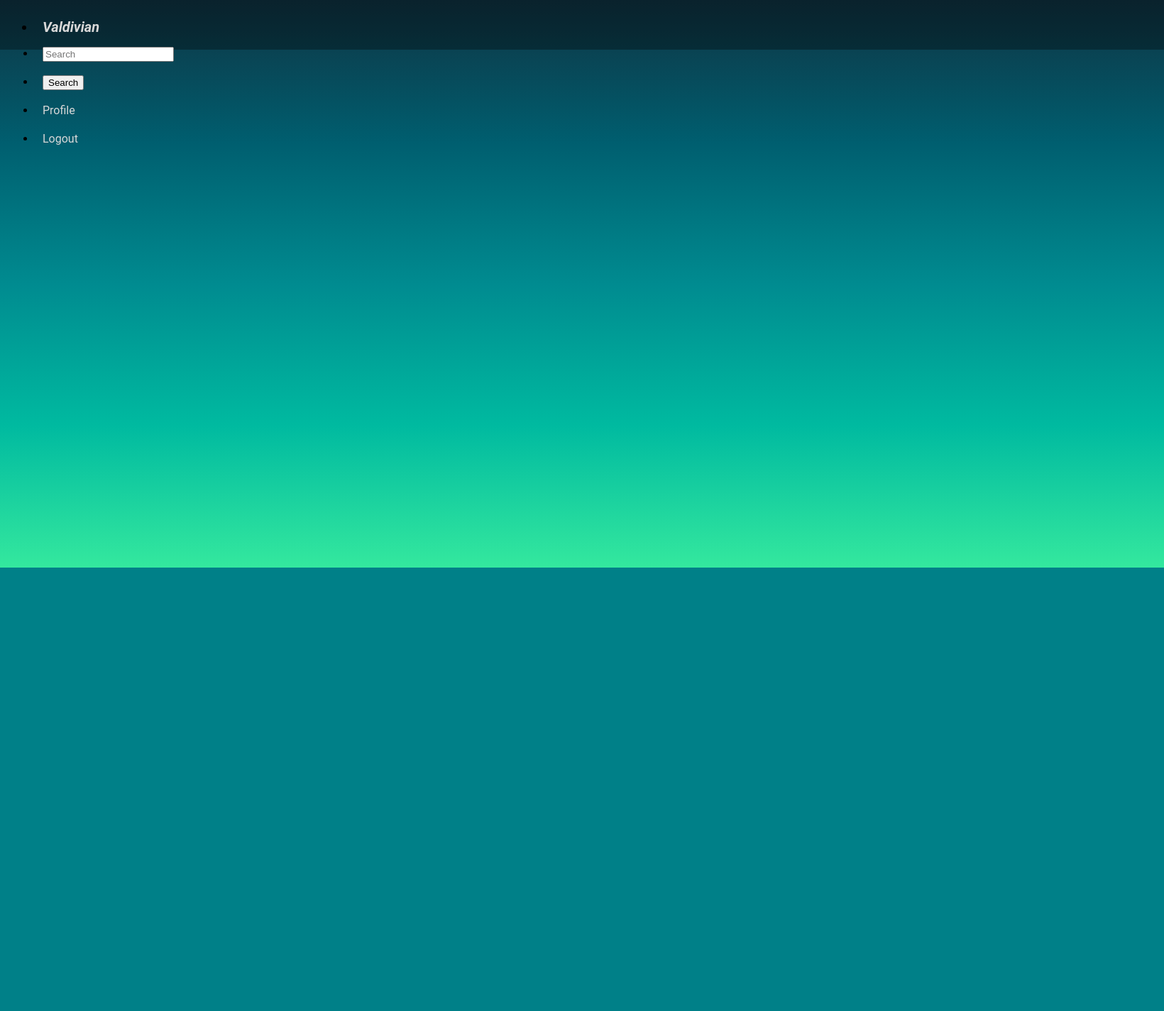
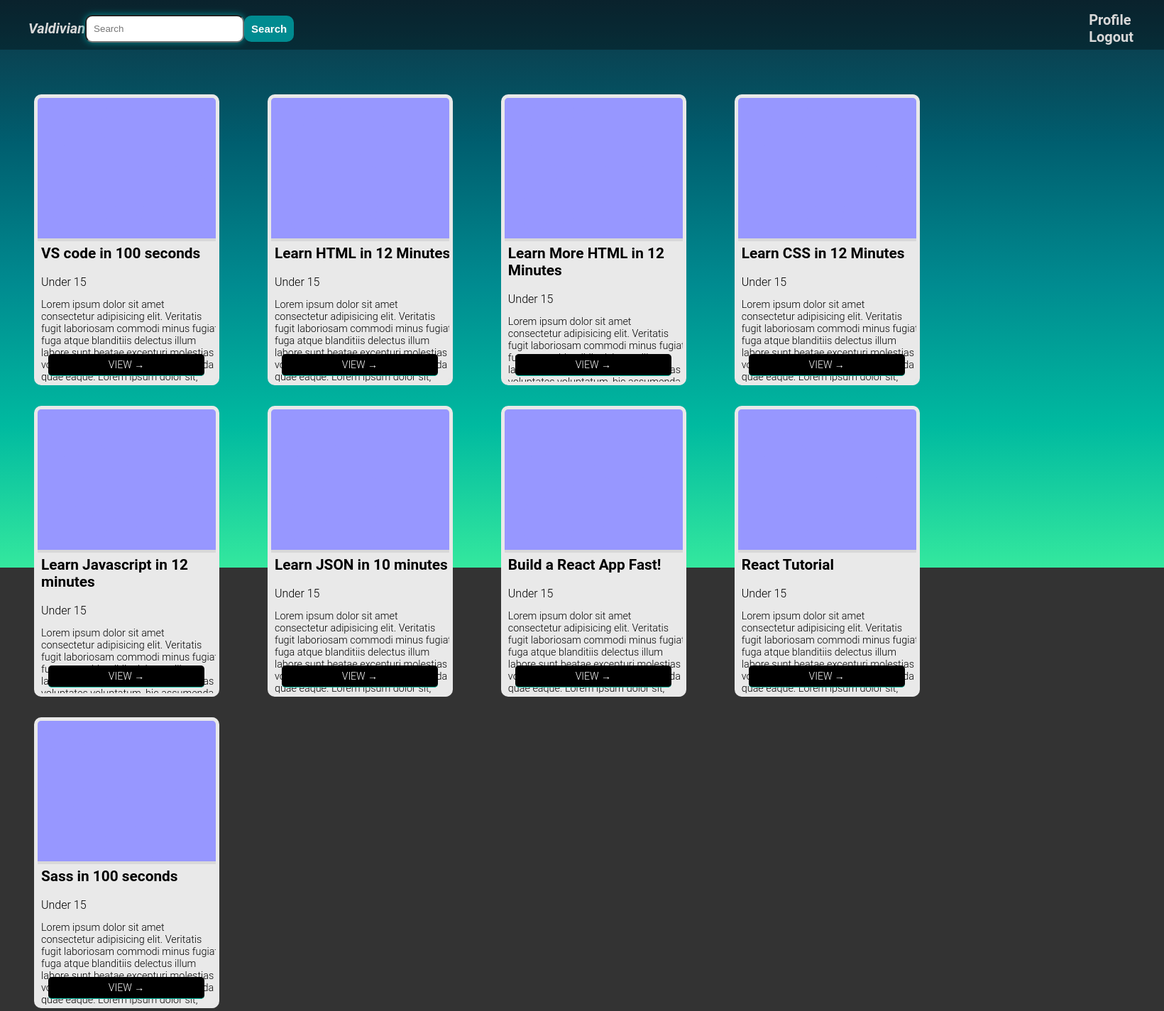
Before and after one commit to T4910/recess-hack, a Flask app: page / in a window 1640 px wide. Shown: the whole page at 71% size. Before the commit the page ends 800 px from the top, so only its background shows below. Run offline with Flask 2, Linux system fonts and the light colour scheme; the visitor is signed in with stand-in values (Sample User, id 1).

Commit message:
Co-authored-by: Ryan Lowe <icyfrostbolt@users.noreply.github.com> Co-authored-by: Emmanuel Taiwo <T4910@users.noreply.github.com> Co-authored-by: Awesome-Rex <Awesome-Rex@users.noreply.github.com>

```diff
--- a/flask app/app.py
+++ b/flask app/app.py
@@ -24,11 +24,25 @@ def login_required(f):
     return decorated_function
 
 
+card_info = [
+    {'title': 'VS code in 100 seconds', 'age': '15', 'level':'Beginners', 'links': 'https://www.youtube.com/embed/KMxo3T_MTvY'},
+    {'title': 'Learn HTML in 12 Minutes', 'age': '15', 'level':'Beginners', 'links': ''},
+    {'title': 'Learn More HTML in 12 Minutes', 'age': '15', 'level':'Beginners', 'links': ''},
+    {'title': 'Learn CSS in 12 Minutes', 'age': '15', 'level':'Beginners', 'links': ''},
+    {'title': 'Learn Javascript in 12 minutes', 'age': '15', 'level':'Beginners', 'links': ''},
+    {'title': 'Learn JSON in 10 minutes', 'age': '15', 'level':'Beginners', 'links': ''},
+    {'title': 'Build a React App Fast!', 'age': '15', 'level':'Beginners', 'links': ''},
+    {'title': 'React Tutorial', 'age': '15', 'level':'Beginners', 'links': ''},
+    {'title': 'Sass in 100 seconds', 'age': '15', 'level':'Advanced', 'links': ''}
+]
+
+
 
 @app.route("/")
 @login_required
 def index():
-    return render_template("mainpage.html")
+
+    return render_template("mainpage.html", cards=card_info)
 
 @app.route("/logout")
 @login_required
@@ -68,10 +82,12 @@ def login():
         if not password:
             return 'Please input password'
 
-        if name != 'go':
-            return render_template('login.html')
-        elif password != 'ans':
-            return render_template('login.html')
+
+
+        if name != 'valdivian@recesshacks':
+            return render_template('login.html', user=[name, password])
+        elif password != 'adminstrator':
+            return render_template('login.html', user=[name, password])
 
 
         # Remember which user has logged in
@@ -94,11 +110,18 @@ def profile():
     else:
         return render_template('profile.html')
 
+
+@app.route("/tutorial", methods=['GET', 'POST'])
+@login_required
+def tutorial():
+    return render_template('tutorial.html')
+
+
+
 @app.errorhandler(404)
 def notfound(e):
     return render_template("404.html")
 
 
-
 if __name__ == '__main__':
     app.run(debug=True)
--- a/flask app/static/css/main-page.css
+++ b/flask app/static/css/main-page.css
@@ -11,6 +11,13 @@ h1 {
   text-align: center;
   color: rgb(216, 216, 216);
   font-weight: bold;
+}
+
+li {
+  text-decoration: none;
+}
+ul {
+  list-style-type: none;
 }
 
 .background {
@@ -52,13 +59,195 @@ nav {
   height: 70px;
 }
 
-.nav_item {
-  height: 10px;
-  padding: 10px;
-  margin: 10px;
-}
 #home-val {
   font-size: 20px;
   font-weight: bold;
   font-style: italic;
 }
+
+.nav-searchbar {
+  width: 200px;
+  border-radius: 10px;
+  padding: 10px;
+  box-shadow: 0 0 10px #008b90;
+}
+
+.search-button {
+  background: #008b90;
+  border-radius: 10px;
+  padding: 10px;
+  color: white;
+  font-weight: bold;
+  font-size: 15px;
+  border: none;
+  cursor: pointer;
+}
+
+.search-button:hover {
+  background: transparent;
+  border: 1px solid #008b90;
+  color: #008b90;
+  -webkit-transition: all 0.4s ease;
+  transition: all 0.2s ease;
+}
+
+.nav-searchbar:focus {
+  outline: none;
+}
+
+.nav_list {
+  display: flex;
+  flex-direction: row;
+  justify-content: space-around;
+  align-items: center;
+}
+
+.log-out {
+  margin-left: 70rem;
+}
+
+.nav_item {
+  font-size: 20px;
+  font-weight: bold;
+  margin-top: 0px;
+}
+
+.profile-link {
+  margin-right: 20px;
+}
+
+@import url(https://fonts.googleapis.com/css?family=Roboto:400,300,500,700);
+
+body {
+  font-family: "Roboto", Helvetica, Arial, sans-serif;
+  font-weight: 300;
+  background: #333;
+}
+h3 {
+  font-size: 1.3em;
+  margin: 0;
+}
+p {
+  font-size: 0.9em;
+}
+
+/* Hover Card
+.......................................................................*/
+div.Card {
+  border: solid 5px #e9e9e9;
+  background: #d8d8d8;
+  width: 251px;
+  height: 400px;
+  display: block;
+  position: relative;
+  overflow: hidden;
+  border-radius: 10px;
+  top: 100px;
+}
+div.lowerCard {
+  position: absolute;
+  background: #e9e9e9;
+  padding: 5px 5px;
+  height: 200px;
+  -webkit-transition: all 0.6s ease;
+  -moz-transition: all 0.6s ease;
+  -o-transition: all 0.6s ease;
+  transition: all 0.6s ease;
+}
+div.lowerCard:hover {
+  opacity: 0.95;
+  bottom: 0;
+  height: 390px;
+}
+div.Card div.lowerCard {
+  left: 0;
+  bottom: -3%;
+  width: 251px;
+}
+div.Card:hover div.lowerCard {
+  bottom: 0;
+}
+li.CardList {
+  width: 225px;
+  display: inline-block;
+  margin-right: 19px;
+  margin-top: 25px;
+  margin-right: 100px;
+}
+li.CardList-last {
+  margin-right: 0;
+  width: 225px;
+  display: inline-block;
+}
+ul.CardList {
+  margin: 0;
+  margin-bottom: 100px;
+}
+#CardButton {
+  position: absolute;
+  width: 200px;
+  bottom: 20px;
+  -webkit-transition: all 0.6s ease;
+  transition: all 0.6s ease;
+  border-radius: 5px;
+  margin-left: 10px;
+}
+div.lowerCard:hover #CardButton {
+  bottom: 5px;
+}
+.startingPrice span {
+  font-size: 16px;
+  color: #00baa0;
+  font-weight: 300;
+}
+div.startingPrice {
+  margin-bottom: 5px;
+  color: #000;
+  font-weight: 300;
+}
+.Card img {
+  width: 251px;
+  height: 198px;
+}
+
+/* Button
+.......................................................................*/
+.button {
+  cursor: pointer;
+  font-size: 14px !important;
+  color: #ffffff;
+  padding: 7px 10px !important;
+  text-decoration: none !important;
+  text-transform: uppercase !important;
+  letter-spacing: 0 !important;
+  background: #000;
+  border: none;
+  border-bottom: solid 1px #00baa0;
+  text-align: center;
+  margin-top: 10px;
+}
+.button:hover {
+  background-color: #00baa0;
+  border: none;
+  border-bottom: solid 1px #000;
+  box-shadow: 0 2px 3px #a8a8a8;
+  transform: scale(1.04);
+  -webkit-transform: scale(1.04);
+  -moz-transform: scale(1.04);
+  -o-transform: scale(1.04);
+  -ms-transform: scale(1.04);
+}
+.button:active {
+  background: #000;
+}
+.button a {
+  color: #ffffff;
+  padding: 7px 30px !important;
+  text-decoration: none;
+}
+.button a:hover {
+  color: #ffffff;
+}
+.button:hover {
+  color: #fff;
+}
--- a/flask app/templates/login.html
+++ b/flask app/templates/login.html
@@ -24,6 +24,7 @@
               name="username"
               id="username"
               placeholder="Username"
+              value="{% if user %} {{user[0]}} {% endif %}"
             />
           </div>
           <div class="login-password">
@@ -33,6 +34,7 @@
               name="password"
               id="password"
               placeholder="Password"
+              value="{% if user %} {{user[1]}} {% endif %}"
             />
           </div>
           <button class="css-button-gradient--4" type="submit">Login</button>
--- a/flask app/templates/mainpage.html
+++ b/flask app/templates/mainpage.html
@@ -6,7 +6,7 @@
     <meta name="viewport" content="width=device-width, initial-scale=1.0" />
     <title>Valdivian | Main Page</title>
     <link rel="stylesheet" href="../static/css/main-page.css" />
-    <link href="../static/img/Valdivian.png" rel=icon" />
+    <link href="static/favicon.ico" rel="icon" />
     <meta
       name="description"
       content="Valdivian is a web application that allows to browse different tutorials and learn new technologies that you've always wanted to learn."
@@ -14,22 +14,55 @@
   </head>
   <body>
     <div class="background"></div>
-    <nav>
-      <ul>
-        <li class="nav_item" id="home-val"><a href="/">Valdivian</a></li>
-        <li class="nav_item"><input type="text" placeholder="Search" /></li>
+
+    <nav class="nav">
+      <ul class="nav_list">
+        <li class="nav_item" id="home-val">
+          <a href="/">Valdivian</a>
+        </li>
+        <li class="nav_item">
+          <input class="nav-searchbar" type="text" placeholder="Search" />
+        </li>
         <li class="nav_item">
           <button class="search-button" id="search">Search</button>
         </li>
-        <li class="nav_item">
-          <a href="/profile">Profile</a>
-        </li>
+
         <li class="nav_item log-out">
+          <a class="profile-link" href="/profile">Profile</a>
           <a href="/logout">Logout</a>
         </li>
       </ul>
     </nav>
-
+    <ul class="CardList">
+      <!-- change the number in 'range()' to increase the cards -->
+      {% for card in cards %}
+      <li class="CardList">
+        <div class="Card">
+          <a href="#"><img src="../static/img/background.png" alt="" /></a>
+          <div class="lowerCard">
+            <h3>{{card.title}}</h3>
+            <br />
+            <div class="time">Under<span> {{card.age}}</span></div>
+            <p>
+              Lorem ipsum dolor sit amet consectetur adipisicing elit. Veritatis
+              fugit laboriosam commodi minus fugiat fuga atque blanditiis
+              delectus illum labore sunt beatae excepturi molestias voluptates
+              voluptatum, hic assumenda quae eaque. Lorem ipsum dolor sit, amet
+              consectetur adipisicing el.
+            </p>
+            <h4>Best For:</h4>
+            <ul>
+              <li>{{card.level}}</li>
+            </ul>
+            <input type="hidden" value="{{card.link}}" />
+            <div id="CardButton" class="button">
+              <a href="/tutorial">View &rightarrow;</a>
+            </div>
+          </div>
+        </div>
+      </li>
+      {% endfor %}
+    </ul>
     <script></script>
   </body>
 </html>
```
Also changed, not shown: flask app/static/css/tutorial.css (added, +33 -0 lines), flask app/templates/tutorial.html (added, +69 -0 lines), flask app/static/img/background.png (added), 5 other files.
